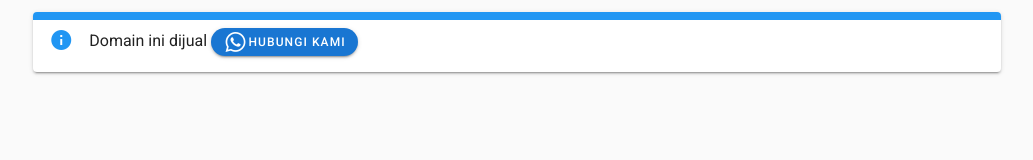
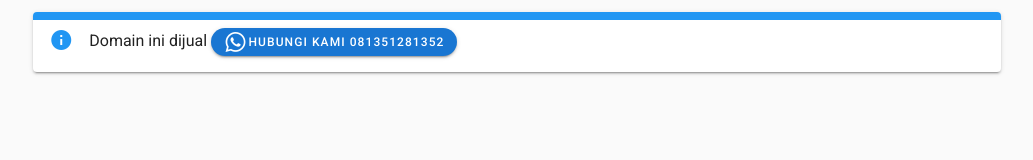
Before and after one commit to andreaschrist27/rans, a plain HTML site: page index.html in a window 1280 px wide. Shown: the whole page, without its empty margins (123-1156 px from the left). Drawn offline with nearby package versions, Linux system fonts and the light colour scheme.

Commit message:
Update index.html

```diff
--- a/index.html
+++ b/index.html
@@ -38,7 +38,7 @@
          href="https://api.whatsapp.com/send?phone=+6281351281352&text=Hallo bg, mau nanya seputar domain rans.id"
           target="_blank">
           <v-icon>mdi-whatsapp</v-icon>
-          Hubungi kami
+          Hubungi kami 081351281352
          </v-btn>
          </v-alert>
 
```
